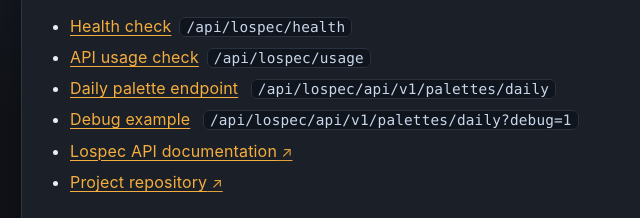
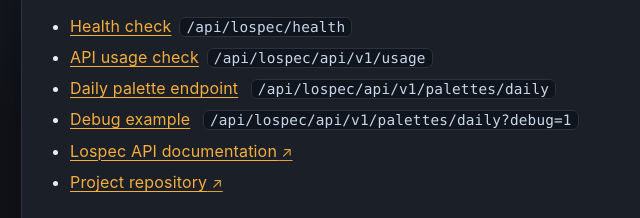
Before and after one commit to JRiggles/lospec-api-proxy, a website: page index.html in a window 1280 px wide. Shown: the part 318-536 px from the top of the page, 283-923 px from the left. Drawn offline with Linux system fonts and the light colour scheme.

Commit message:
fix: update API usage check link to match correct endpoint

```diff
--- a/index.html
+++ b/index.html
@@ -110,7 +110,7 @@
         </p>
         <ul>
             <li><a href="/api/lospec/health">Health check</a><code>/api/lospec/health</code></li>
-            <li><a href="/api/lospec/api/v1/usage">API usage check</a><code>/api/lospec/usage</code></li>
+            <li><a href="/api/lospec/api/v1/usage">API usage check</a><code>/api/lospec/api/v1/usage</code></li>
             <li><a href="/api/lospec/api/v1/palettes/daily">Daily palette endpoint</a> <code>/api/lospec/api/v1/palettes/daily</code></li>
             <li><a href="/api/lospec/api/v1/palettes/daily?debug=1">Debug example</a> <code>/api/lospec/api/v1/palettes/daily?debug=1</code></li>
             <!-- external links -->
```
